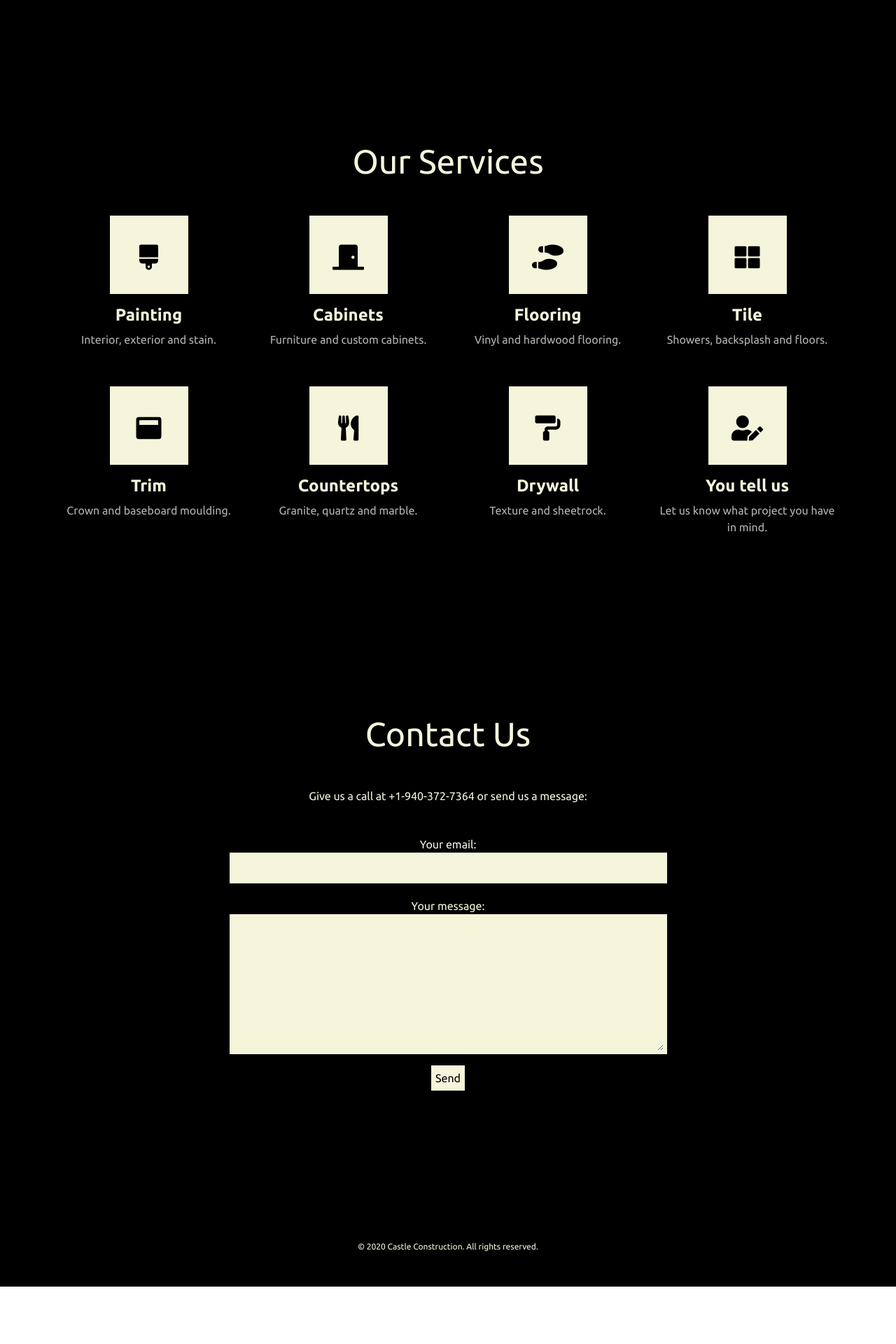
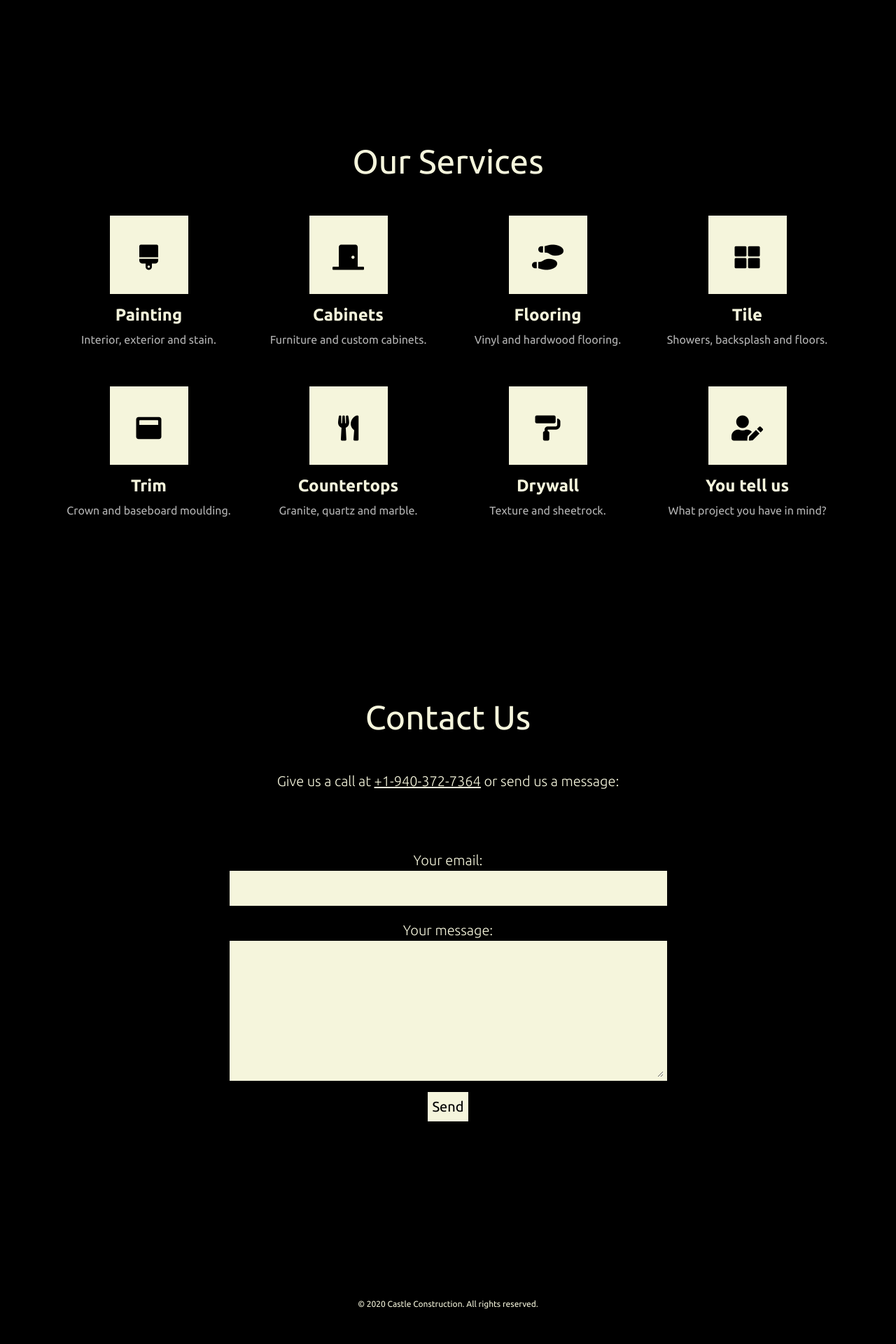
Before and after one commit to da-cali/castleConstruction, a Jekyll site: the page built from index.html, in a window 1280 px wide. Shown: the part 1212-3132 px from the top of the page at 70% size. Built offline with Jekyll 4.4.1, drawn with Linux system fonts in a browser that asks for light colours; before the commit the page ends 3050 px from its top, so only the background shows below that.

Commit message:
font size change

```diff
--- a/index.html
+++ b/index.html
@@ -109,7 +109,7 @@ title: Castle Construction
                 <h4>
               <strong>You tell us</strong>
             </h4>
-                <p class="text-faded mb-0">Let us know what project you have in mind.</p>
+                <p class="text-faded mb-0">What project you have in mind?</p>
             </div>
         </div>
     </div>
@@ -206,8 +206,8 @@ title: Castle Construction
         <h2 class="mb-5">Contact Us</h2>
         <!-- <h3 class="text-secondary mb-0">Portfolio</h3> -->
       </div>
-      <p class="mb-0 text-center">
-        Give us a call at <a class="text-white" href="tel:{{ site.phone }}">+1-940-372-7364</a> or send us a message:
+      <p class="lead mb-5 text-center">
+        Give us a call at <a class="text-white" style="text-decoration: underline;" href="tel:{{ site.phone }}">+1-940-372-7364</a> or send us a message:
         <!-- <br>
         Email: <a class="text-white" href="mailto:{{ site.email }}">info@castleconstructiontexas.com</a>
         <br>
@@ -215,7 +215,7 @@ title: Castle Construction
       </p>
   </div>
 
-  <div class="contact">
+  <div class="contact lead mb-5">
     <form
       action="https://formspree.io/mnqggqzq"
       method="POST"
```
Also changed, not shown: assets/css/stylish-portfolio.min.css.
